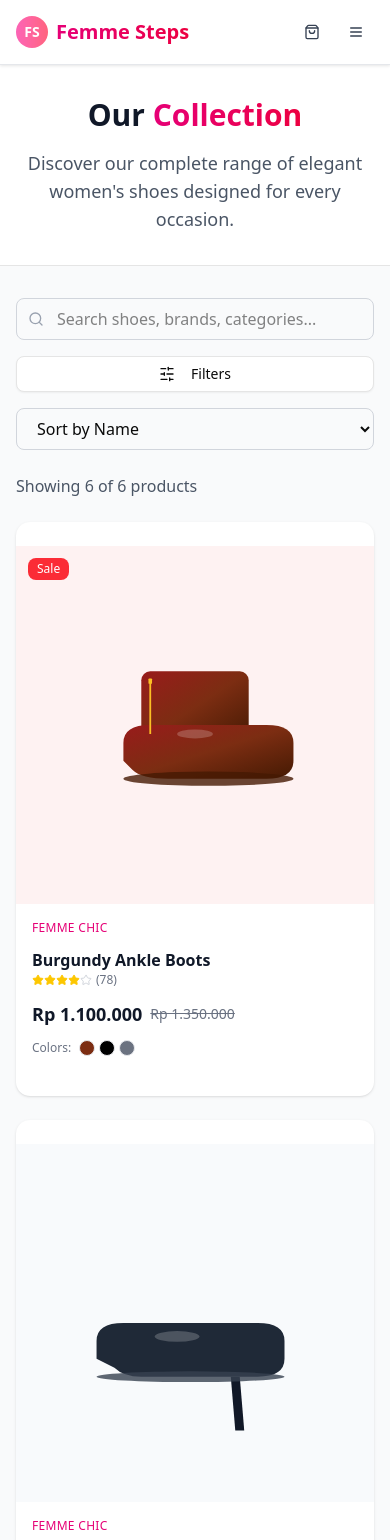
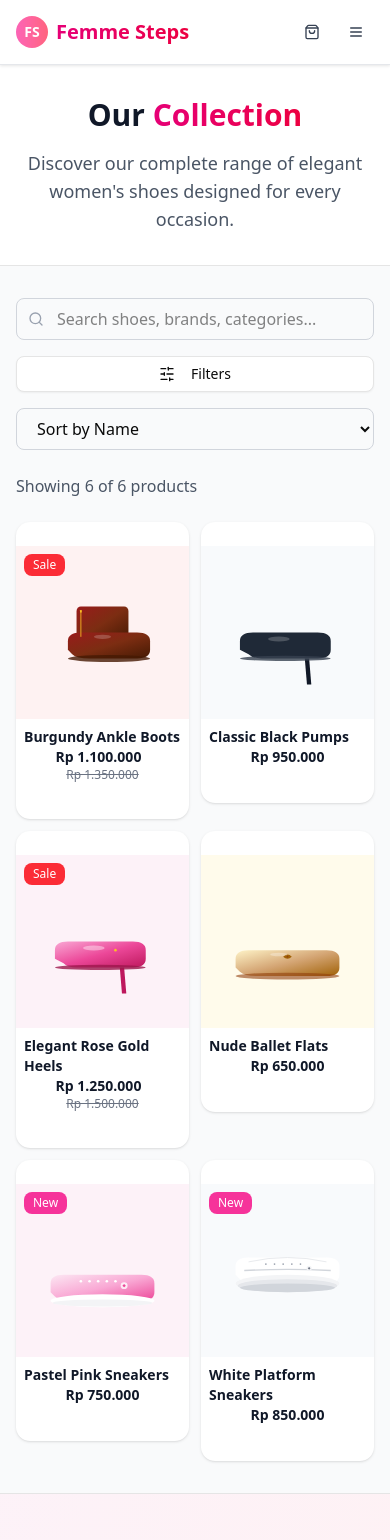
Before and after one commit to andikadwikid/project, a Next.js app: page /catalog in a window 390 px wide. Shown: the top 1540 px of the page. Built offline with nearby package versions, Linux system fonts and the light colour scheme.

Commit message:
style(ui): improve product grid and card responsiveness
Adjust grid layout and spacing for better mobile experience
Hide non-essential elements on mobile to reduce clutter
Update badge and text sizes for different screen sizes

```diff
--- a/src/app/catalog/page.tsx
+++ b/src/app/catalog/page.tsx
@@ -312,7 +312,7 @@ const CatalogPage = () => {
 
             {/* Products Grid */}
             {filteredProducts.length > 0 ? (
-              <div ref={productsRef} className="grid grid-cols-1 sm:grid-cols-2 xl:grid-cols-3 gap-6">
+              <div ref={productsRef} className="grid grid-cols-2 sm:grid-cols-2 xl:grid-cols-3 gap-3 md:gap-6">
                 {filteredProducts.map((product) => (
                   <div key={product.id} className="product-card-wrapper">
                     <ProductCard product={product} />
--- a/src/components/sections/ProductCard.tsx
+++ b/src/components/sections/ProductCard.tsx
@@ -98,32 +98,32 @@ const ProductCard = ({ product }: ProductCardProps) => {
           />
 
           {/* Badges */}
-          <div className="absolute top-3 left-3 flex flex-col gap-2">
+          <div className="absolute top-2 left-2 md:top-3 md:left-3 flex flex-col gap-1 md:gap-2">
             {product.isNew && (
-              <Badge className="bg-pink-500 hover:bg-pink-600 text-white">
+              <Badge className="bg-pink-500 hover:bg-pink-600 text-white text-xs">
                 New
               </Badge>
             )}
             {product.isSale && (
-              <Badge className="bg-red-500 hover:bg-red-600 text-white">
+              <Badge className="bg-red-500 hover:bg-red-600 text-white text-xs">
                 Sale
               </Badge>
             )}
           </div>
 
-          {/* Wishlist Button */}
+          {/* Wishlist Button - Hidden on mobile */}
           <Button
             variant="ghost"
             size="icon"
-            className="absolute top-3 right-3 bg-white/80 hover:bg-white text-gray-600 hover:text-pink-600 opacity-0 group-hover:opacity-100 transition-all duration-300"
+            className="hidden md:block absolute top-3 right-3 bg-white/80 hover:bg-white text-gray-600 hover:text-pink-600 opacity-0 group-hover:opacity-100 transition-all duration-300"
           >
             <Heart className="h-4 w-4" />
           </Button>
 
-          {/* Quick Add Button */}
+          {/* Quick Add Button - Hidden on mobile */}
           <Button
             size="sm"
-            className="absolute bottom-3 left-1/2 transform -translate-x-1/2 bg-pink-600 hover:bg-pink-700 text-white opacity-0 group-hover:opacity-100 transition-all duration-300 translate-y-2 group-hover:translate-y-0"
+            className="hidden md:block absolute bottom-3 left-1/2 transform -translate-x-1/2 bg-pink-600 hover:bg-pink-700 text-white opacity-0 group-hover:opacity-100 transition-all duration-300 translate-y-2 group-hover:translate-y-0"
           >
             <ShoppingBag className="h-4 w-4 mr-2" />
             Add to Cart
@@ -131,28 +131,27 @@ const ProductCard = ({ product }: ProductCardProps) => {
         </div>
 
         {/* Product Info */}
-        <div ref={contentRef} className="p-4 space-y-3">
-          {/* Brand */}
-          <p className="text-xs font-medium text-pink-600 uppercase tracking-wide">
+        <div ref={contentRef} className="p-2 md:p-4 space-y-1 md:space-y-3">
+          {/* Brand - Hidden on mobile */}
+          <p className="hidden md:block text-xs font-medium text-pink-600 uppercase tracking-wide">
             {product.brand}
           </p>
 
           {/* Product Name */}
           <Link href={`/product/${product.id}`}>
-            <h3 className="font-semibold text-gray-900 hover:text-pink-600 transition-colors duration-200 line-clamp-2">
+            <h3 className="font-semibold text-gray-900 hover:text-pink-600 transition-colors duration-200 line-clamp-2 text-sm md:text-base">
               {product.name}
             </h3>
           </Link>
 
-          {/* Rating */}
+          {/* Rating - Hidden on mobile */}
           {product.rating && (
-            <div className="flex items-center space-x-1">
+            <div className="hidden md:flex items-center space-x-1">
               <div className="flex items-center">
                 {[...Array(5)].map((_, i) => (
                   <Star
                     key={i}
-                    className={`h-3 w-3 ${
-                      i < Math.floor(product.rating!)
+                    className={`h-3 w-3 ${i < Math.floor(product.rating!)
                         ? 'text-yellow-400 fill-current'
                         : 'text-gray-300'
                       }`}
@@ -164,19 +163,19 @@ const ProductCard = ({ product }: ProductCardProps) => {
           )}
 
           {/* Price */}
-          <div className="flex items-center space-x-2">
-            <span className="text-lg font-bold text-gray-900">
+          <div className="flex flex-col items-center space-x-2">
+            <span className="text-sm md:text-lg font-bold text-gray-900">
               {formatPrice(product.price)}
             </span>
             {product.originalPrice && (
-              <span className="text-sm text-gray-500 line-through">
+              <span className="text-xs md:text-sm text-gray-500 line-through">
                 {formatPrice(product.originalPrice)}
               </span>
             )}
           </div>
 
-          {/* Available Colors */}
-          <div className="flex items-center space-x-2">
+          {/* Available Colors - Hidden on mobile */}
+          <div className="hidden md:flex items-center space-x-2">
             <span className="text-xs text-gray-500">Colors:</span>
             <div className="flex space-x-1">
               {product.colors.slice(0, 3).map((color, index) => (
```
Lines whose indentation alone changed are shown as unchanged.
